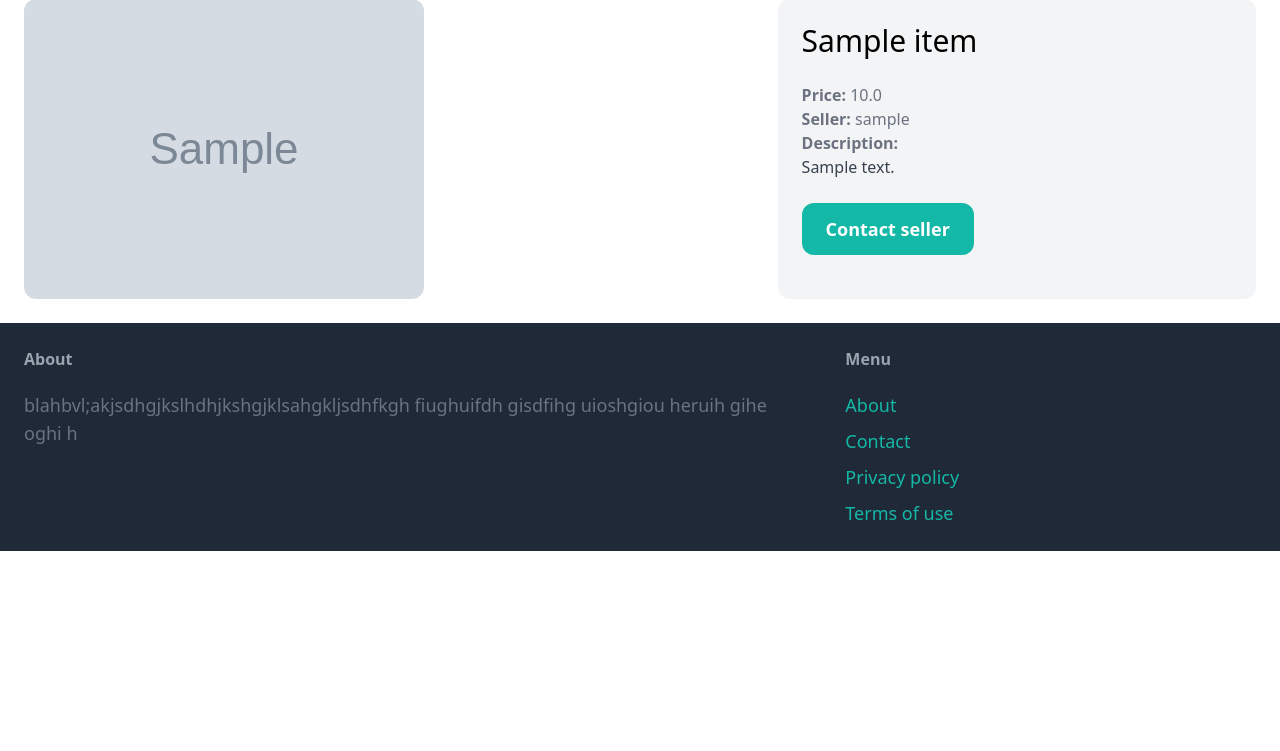
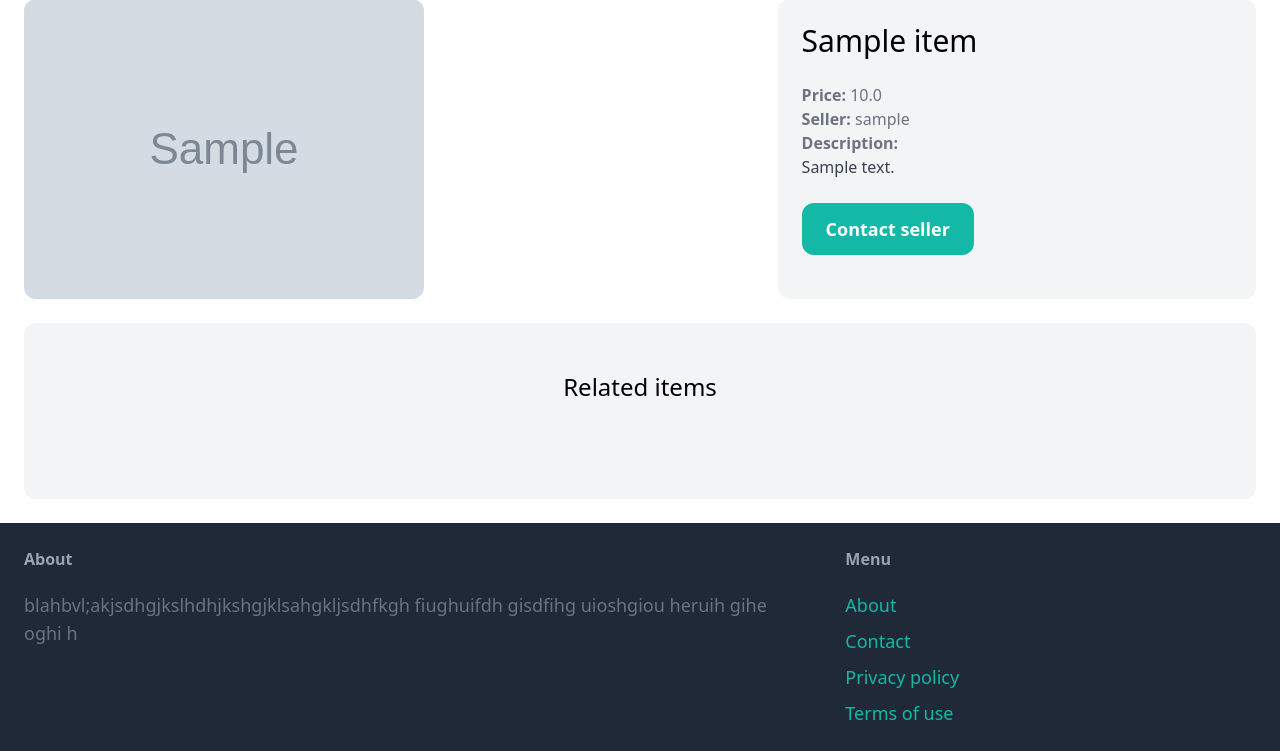
Before and after one commit to halva2251/python_django, a Django app: page /items/1/ in a window 1280 px wide. Shown: the part 102-853 px from the top of the page. Before the commit the page ends 653 px from the top, so only its background shows below. Run offline with Django 4.2, Linux system fonts and the light colour scheme; tables that the repository leaves empty hold one stand-in row (values such as "Sample post"); grey boxes marked "Sample" are stand-in pictures; some libraries are stand-ins or nearby versions.

Commit message:
added a related items view

```diff
--- a/django_project/item/templates/item/detail.html
+++ b/django_project/item/templates/item/detail.html
@@ -22,4 +22,25 @@
         <a href="#" class="inline-block mt-6 px-6 py-3 text-lg font-semibold bg-teal-500 text-white rounded-xl hover:bg-teal-700">Contact seller</a>
     </div>
 </div>
+
+<div class="mt-6 px-6 py-12 bg-gray-100 rounded-xl">
+    <h2 class="mb-12 text-2xl text-center">Related items</h2>
+
+    <div class="grid grid-cols-3 gap-3">
+        {% for item in related_items %}
+        <div>
+            <a href="{% url 'item:detail' item.id %}">
+                <div>
+                    <img src="{{ item.image.url }}" class="rounded-t-xl">
+                </div>
+
+                <div class="p-6 bg-white rounded-b-xl">
+                    <h2 class="text-2xl">{{ item.name }}</h2>
+                    <p class="text-gray-500">Price: {{ item.price }}</p>
+                </div>
+            </a>
+        </div>
+        {% endfor %}
+    </div>
+</div>
 {% endblock %}
--- a/django_project/item/views.py
+++ b/django_project/item/views.py
@@ -4,7 +4,9 @@ from .models import Item
 
 def detail(request, pk):
     item = get_object_or_404(Item, pk=pk)
+    related_items = Item.objects.filter(category = item.category, is_sold=False).exclude(pk=pk)[0:3]
 
     return render(request, 'item/detail.html', {
-        'item' : item
+        'item' : item,
+        'related_items': related_items
     })
```
